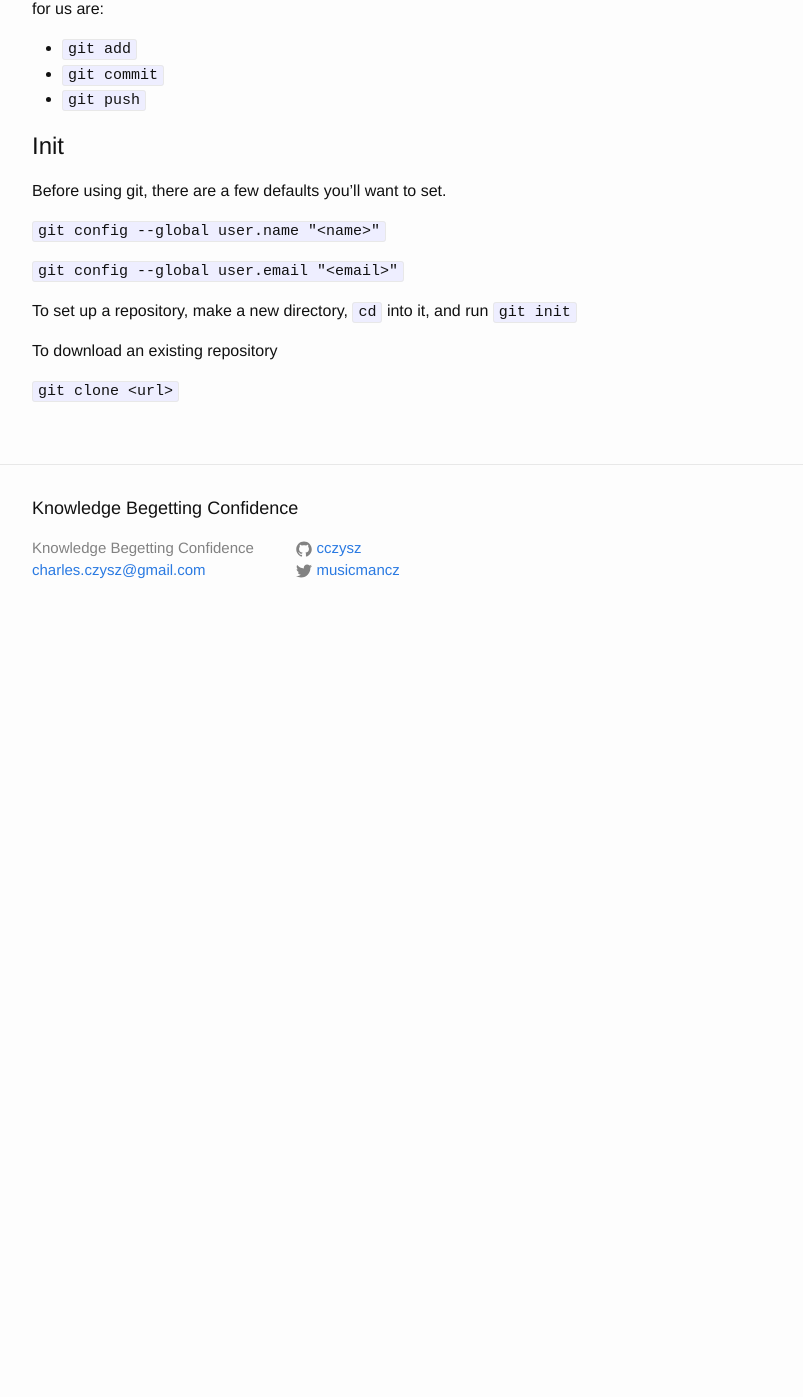
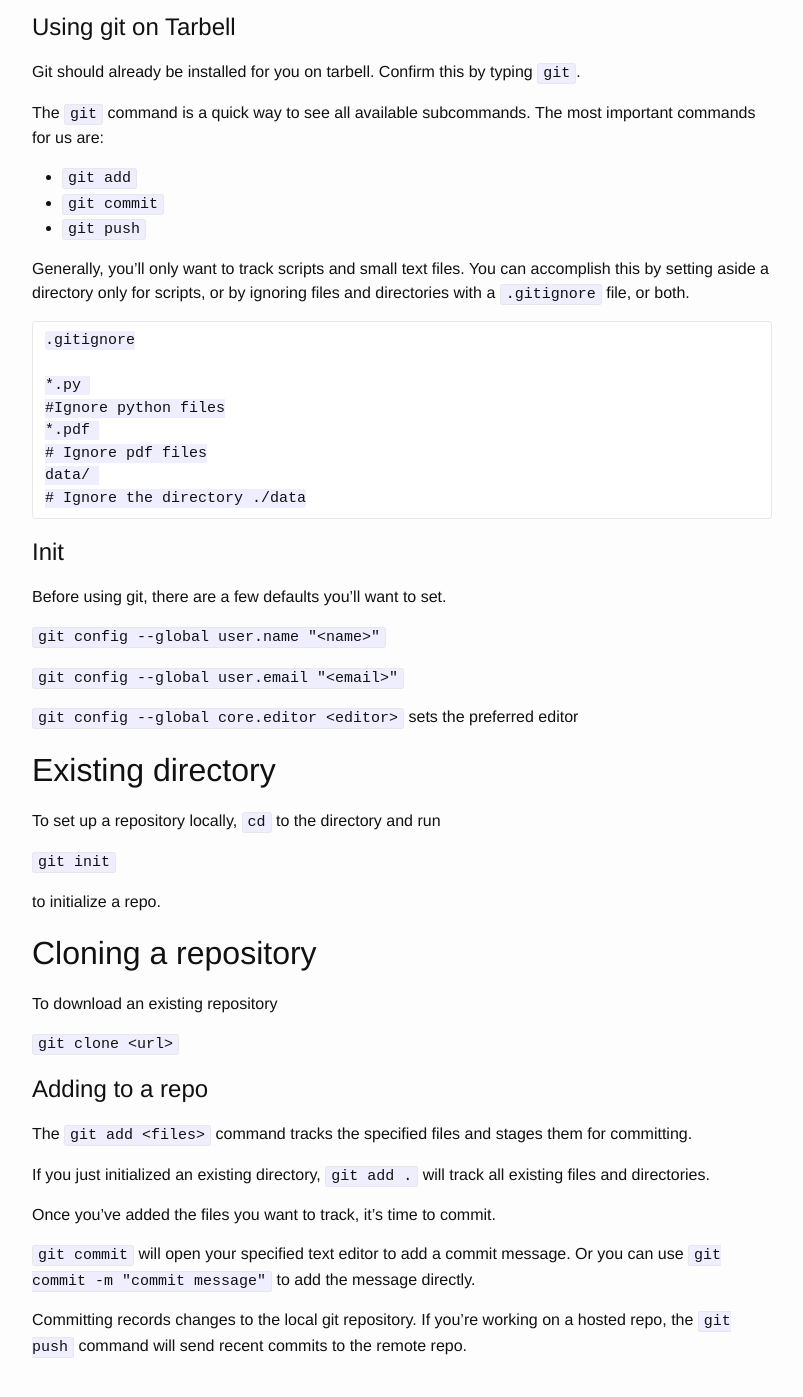
Before and after one commit to cczysz/cczysz.github.io, a Jekyll site: the page built from _posts/2015-08-12-git-tutorial.md, in a window 1280 px wide and 1400 px high, scrolled down 458 px. Shown: the top 1397 px of the window, without its empty margins (238-1041 px from the left). Built offline with Jekyll 4.4.1, drawn with Linux system fonts in a browser that asks for light colours; before the commit the page ends 1100 px from its top, so only the background shows below that; some of the changed text lies outside the part shown.

Commit message:
added info

```diff
--- a/_posts/2015-08-12-git-tutorial.md
+++ b/_posts/2015-08-12-git-tutorial.md
@@ -6,6 +6,12 @@ title: Git Tutorial
 # Git versus Github
 
 Git is a versioning software, similar to SVN, Mercurial, and others. It can be used locally, storing changes in a .git directory. It can also be used to store repositories online, such as on Github or Bitbucket.
+
+# Web Resources
+
+[Git homepage](http://www.git-scm.com)
+
+[Git Basics](https://git-scm.com/book/en/v2/Git-Basics-Getting-a-Git-Repository)
 
 # Using git on Tarbell
 
@@ -17,6 +23,21 @@ The `git` command is a quick way to see all available subcommands. The most impo
 * `git commit`
 * `git push`
 
+Generally, you'll only want to track scripts and small text files. You can accomplish this by setting aside a directory only for scripts, or by ignoring files and directories with a `.gitignore` file, or both.
+
+    .gitignore
+
+    *.py
+    #Ignore python files
+    *.pdf
+    # Ignore pdf files
+    data/
+    # Ignore the directory ./data
+
+
+
+
+
 # Init
 
 Before using git, there are a few defaults you'll want to set.
@@ -25,8 +46,29 @@ Before using git, there are a few defaults you'll want to set.
 
 `git config --global user.email "<email>"`
 
-To set up a repository, make a new directory, `cd` into it, and run `git init`
+`git config --global core.editor <editor>` sets the preferred editor
+
+## Existing directory
+To set up a repository locally, `cd` to the directory and run
+
+`git init`
+
+to initialize a repo.
+
+## Cloning a repository
 
 To download an existing repository
 
 `git clone <url>`
+
+# Adding to a repo
+
+The `git add <files>` command tracks the specified files and stages them for committing.
+
+If you just initialized an existing directory, `git add .` will track all existing files and directories.
+
+Once you've added the files you want to track, it's time to commit.
+
+`git commit` will open your specified text editor to add a commit message. Or you can use `git commit -m "commit message"` to add the message directly.
+
+Committing records changes to the local git repository. If you're working on a hosted repo, the `git push` command will send recent commits to the remote repo.
```
